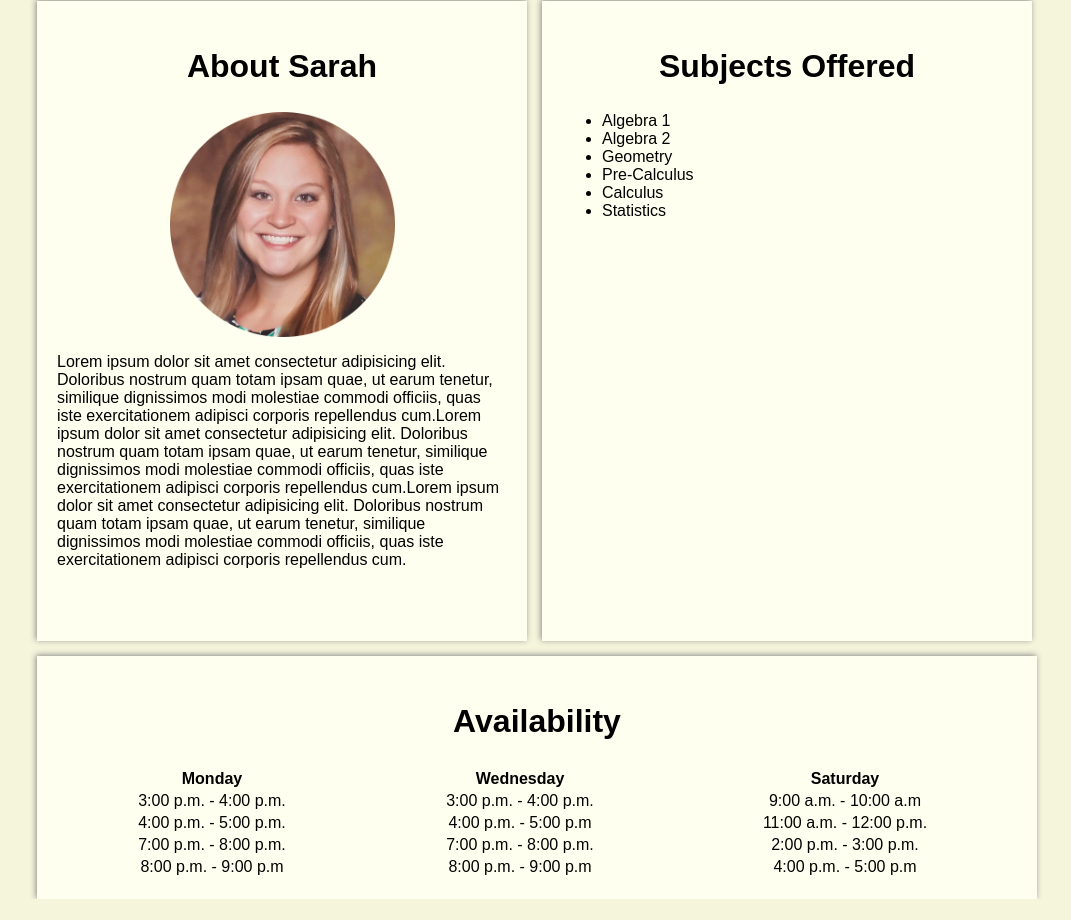
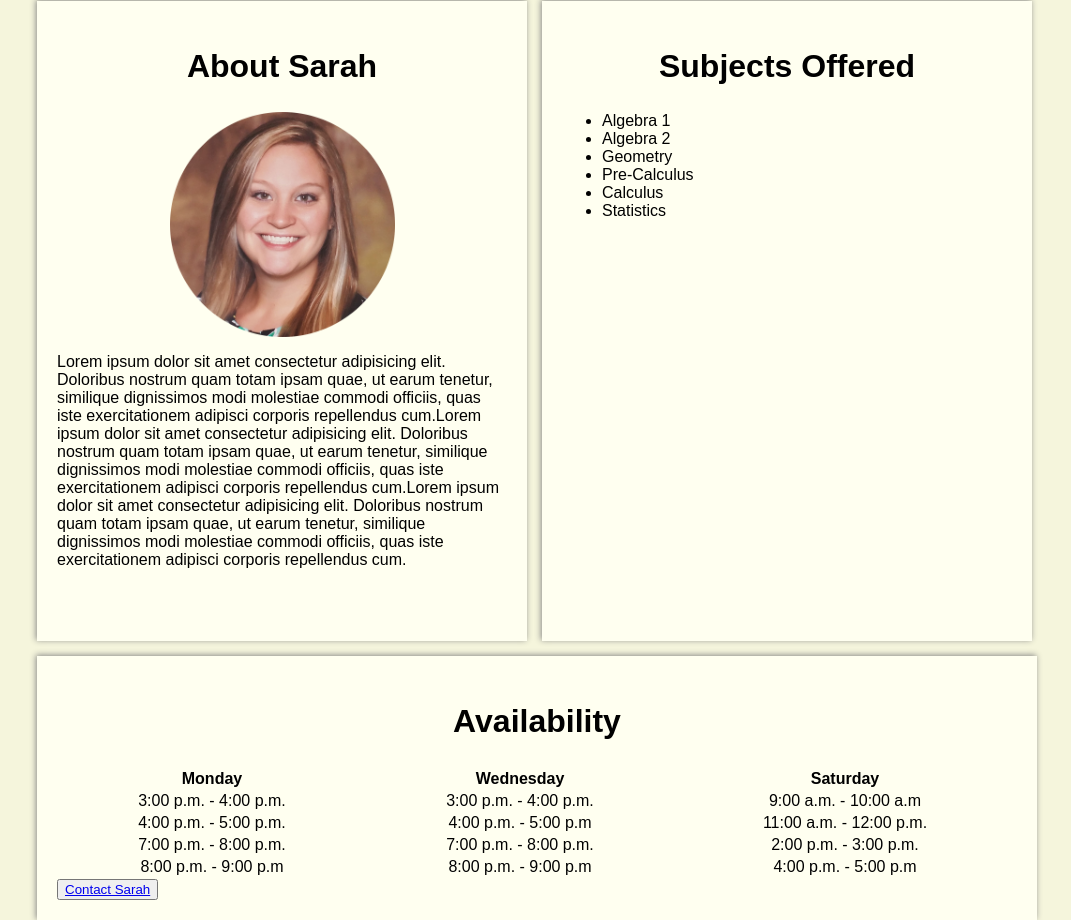
Before and after one commit to ddaglis1/Project01, a plain HTML site: page HomePage.html in a window 1280 px wide. Shown: the part 430-1350 px from the top of the page, without its empty margins (103-1174 px from the left). Before the commit the page ends 1329 px from the top, so only its background shows below. Drawn offline with Linux system fonts and the light colour scheme; files whose address does not match are found by name.

Commit message:
adds button to home page

```diff
--- a/HomePage.html
+++ b/HomePage.html
@@ -64,6 +64,9 @@
                     <td>4:00 p.m. - 5:00 p.m</td>
                   </tr>
             </table>
+            <button>
+                <a href="C:\Workspace\Project01\ContactPage.html" target="_blank">Contact Sarah</a>
+            </button>
         </article>
         </main>
     </body>
```
